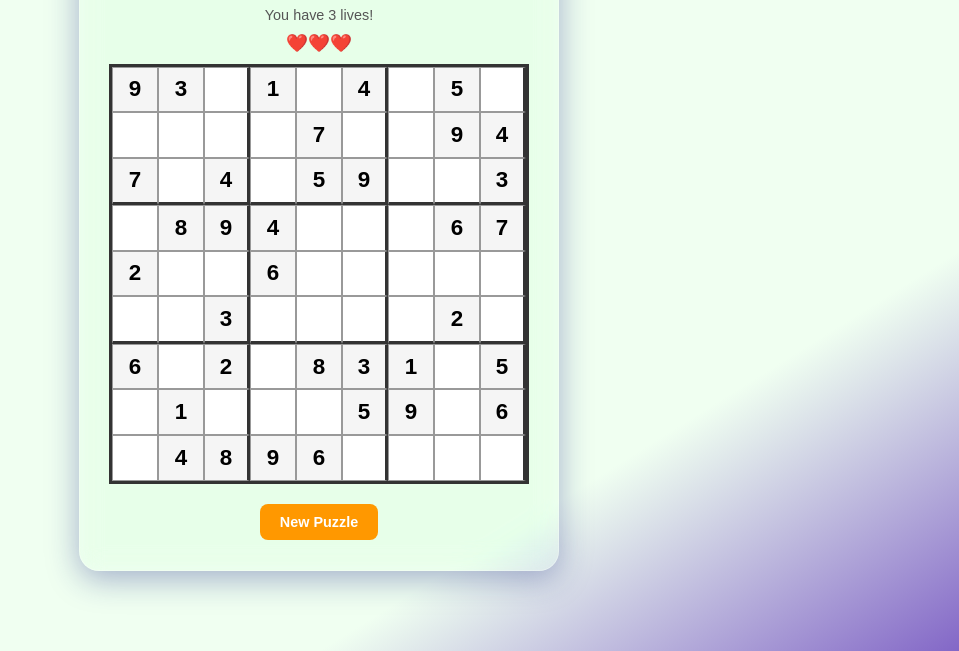
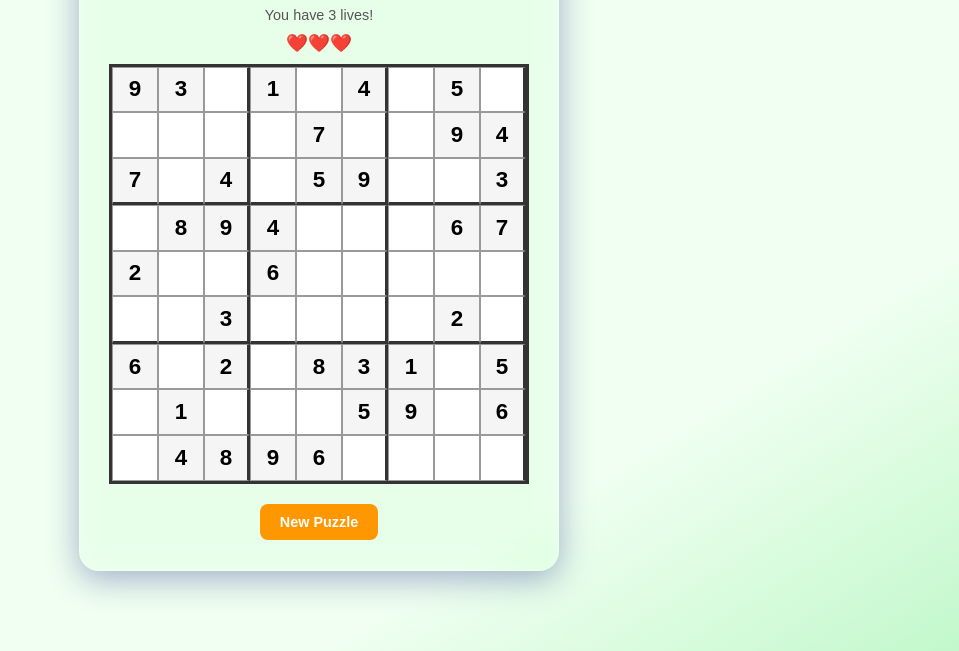
Before and after one commit to anjitdebmajumderece28-byte/Sudoku-glass, a plain HTML site: page index.html in a window 1280 px wide. Shown: the part 149-800 px from the top of the page, without its empty margins (321-1280 px from the left). Drawn offline with Linux system fonts and the light colour scheme.

Commit message:
Update index.html

```diff
--- a/index.html
+++ b/index.html
@@ -17,7 +17,7 @@ body {
   background: linear-gradient(
     to bottom right,
     #F0FFF1 75%,
-    #8367C7 100%
+    #C2F8CB 100%
   );
   background-attachment: fixed;
   display: flex;
```
